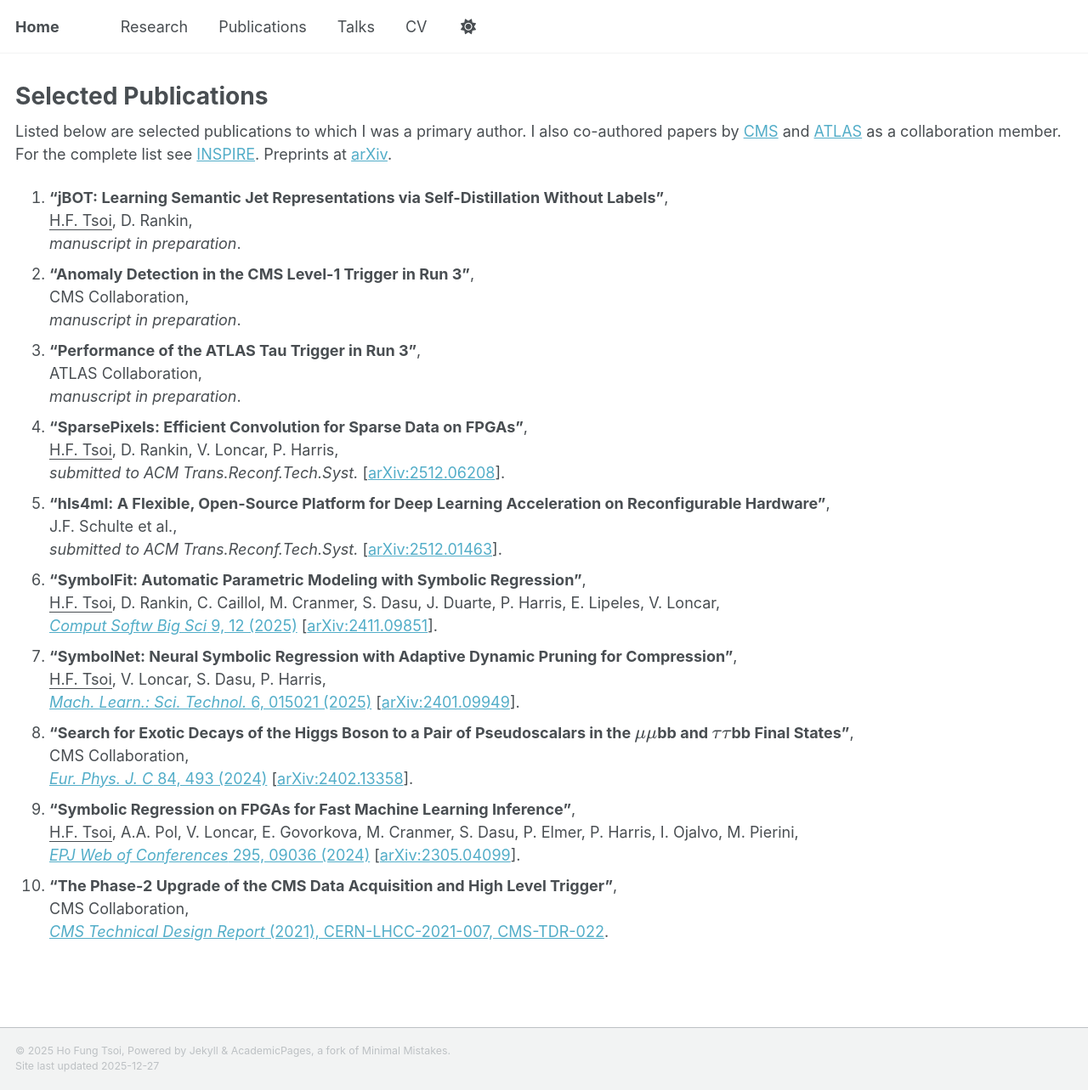
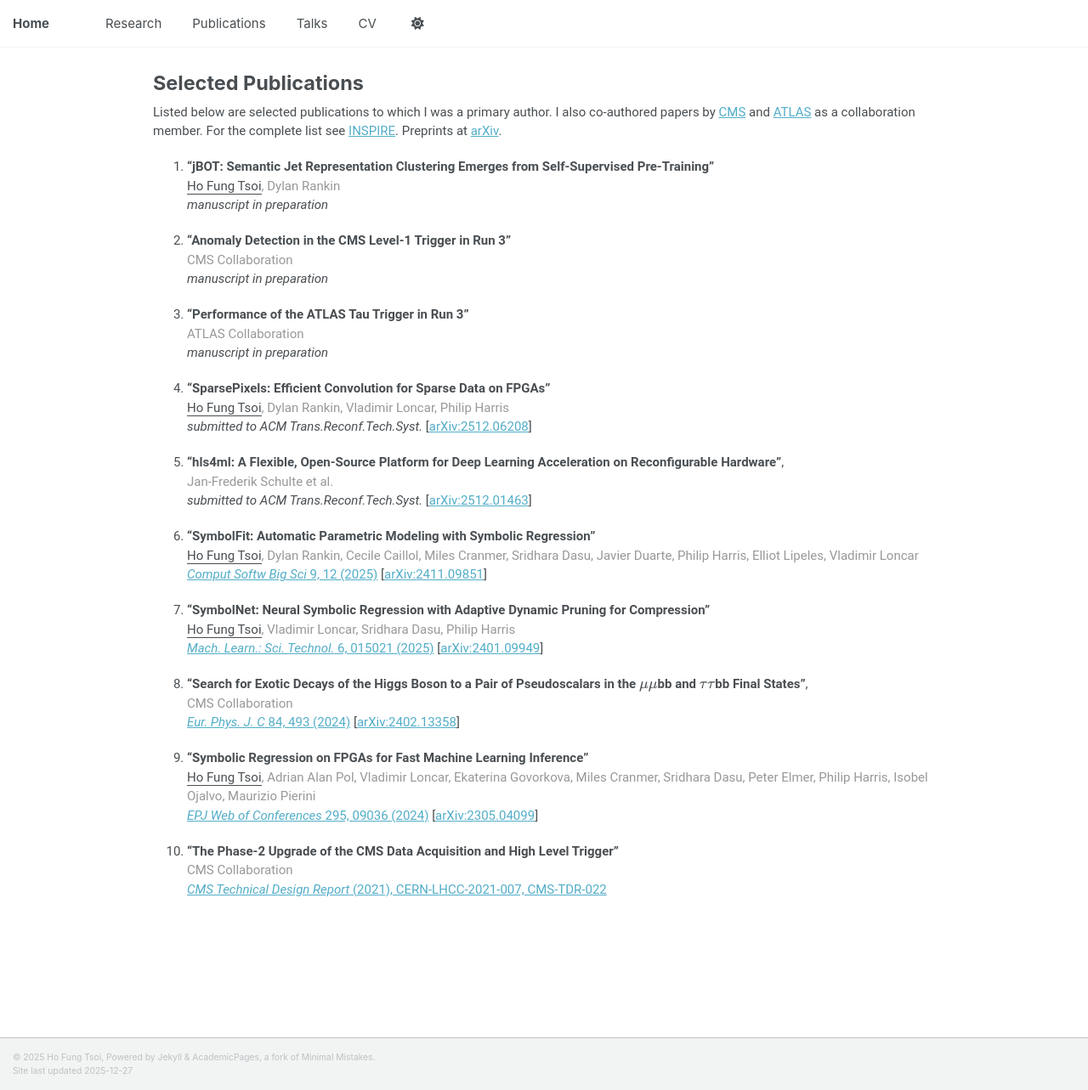
Before and after one commit to hftsoi/hftsoi.github.io, a Jekyll site: the page built from _pages/publications.md, in a window 1280 px wide and 1283 px high. Shown: the whole window at 85% size. Built offline with Jekyll 4.4.1, drawn with Linux system fonts in a browser that asks for light colours; a script bundle is joined from its source files by our own code; library files that are not in the unit come from our copies.

Commit message:
fix style

```diff
--- a/_includes/head/custom.html
+++ b/_includes/head/custom.html
@@ -13,6 +13,10 @@
 <link rel="manifest" href="{{ base_path }}/images/manifest.json"/>
 <link rel="icon" href="/images/favicon.ico"/>
 <meta name="theme-color" content="#ffffff"/>
+
+<link rel="preconnect" href="https://fonts.googleapis.com">
+<link rel="preconnect" href="https://fonts.gstatic.com" crossorigin>
+<link href="https://fonts.googleapis.com/css2?family=Inter:wght@400;600;700&display=swap" rel="stylesheet">
 
 <style>
 /* Remove circular/oval profile picture styling */
@@ -30,6 +34,18 @@
   width: auto !important;
   height: auto !important;
 }
+
+body { font-size: 15px; }
+
+.author__content,
+.author__bio,
+.author__urls {
+  font-size: 18px;
+}
+
+body {
+  font-family: "Roboto", sans-serif;
+}
 </style>
 
 <!-- Google tag (gtag.js) -->
--- a/_pages/publications.md
+++ b/_pages/publications.md
@@ -6,9 +6,9 @@ author_profile: false
 ---
 
 <style>
-@media (min-width: 1024px) {
+@media (min-width: 900px) {
   #main {
-    max-width: 1400px;
+    max-width: 950px;
   }
 
   .page {
@@ -19,37 +19,47 @@ author_profile: false
     padding-right: 0 !important;
   }
 }
+.grey { color: #989898ff; }
 </style>
 
 Listed below are selected publications to which I was a primary author. I also co-authored papers by [CMS](https://cms.cern/collaboration) and [ATLAS](https://atlas.cern/) as a collaboration member. For the complete list see [INSPIRE](https://inspirehep.net/authors/1791418). Preprints at [arXiv](https://arxiv.org/a/tsoi_h_1.html).
 
-1. **"jBOT: Learning Semantic Jet Representations via Self-Distillation Without Labels"**,
-   <u>H.F. Tsoi</u>, D. Rankin,
-   *manuscript in preparation*.
-1. **"Anomaly Detection in the CMS Level-1 Trigger in Run 3"**,
-   CMS Collaboration,
-   *manuscript in preparation*.
-1. **"Performance of the ATLAS Tau Trigger in Run 3"**,
-   ATLAS Collaboration,
-   *manuscript in preparation*.
-1. **"SparsePixels: Efficient Convolution for Sparse Data on FPGAs"**,
-   <u>H.F. Tsoi</u>, D. Rankin, V. Loncar, P. Harris,
-   *submitted to ACM Trans.Reconf.Tech.Syst.* \[[arXiv:2512.06208](https://arxiv.org/abs/2512.06208)\].
+1. **"jBOT: Semantic Jet Representation Clustering Emerges from Self-Supervised Pre-Training"**
+   <u>Ho Fung Tsoi</u><span class="grey">, Dylan Rankin</span>
+   *manuscript in preparation*
+
+1. **"Anomaly Detection in the CMS Level-1 Trigger in Run 3"**
+   <span class="grey">CMS Collaboration</span>
+   *manuscript in preparation*
+
+1. **"Performance of the ATLAS Tau Trigger in Run 3"**
+   <span class="grey">ATLAS Collaboration</span>
+   *manuscript in preparation*
+
+1. **"SparsePixels: Efficient Convolution for Sparse Data on FPGAs"**
+   <u>Ho Fung Tsoi</u><span class="grey">, Dylan Rankin, Vladimir Loncar, Philip Harris</span>
+   *submitted to ACM Trans.Reconf.Tech.Syst.* \[[arXiv:2512.06208](https://arxiv.org/abs/2512.06208)\]
+
 1. **"hls4ml: A Flexible, Open-Source Platform for Deep Learning Acceleration on Reconfigurable Hardware"**,
-   J.F. Schulte et al.,
-   *submitted to ACM Trans.Reconf.Tech.Syst.* \[[arXiv:2512.01463](https://arxiv.org/abs/2512.01463)\].
-1. **"SymbolFit: Automatic Parametric Modeling with Symbolic Regression"**,
-   <u>H.F. Tsoi</u>, D. Rankin, C. Caillol, M. Cranmer, S. Dasu, J. Duarte, P. Harris, E. Lipeles, V. Loncar,
-   [*Comput Softw Big Sci* 9, 12 (2025)](https://doi.org/10.1007/s41781-025-00140-9) \[[arXiv:2411.09851](https://arxiv.org/abs/2411.09851)\].
-1. **"SymbolNet: Neural Symbolic Regression with Adaptive Dynamic Pruning for Compression"**,
-   <u>H.F. Tsoi</u>, V. Loncar, S. Dasu, P. Harris,
-   [*Mach. Learn.: Sci. Technol.* 6, 015021 (2025)](https://doi.org/10.1088/2632-2153/adaad8) \[[arXiv:2401.09949](https://arxiv.org/abs/2401.09949)\].
+   <span class="grey">Jan-Frederik Schulte et al.</span>
+   *submitted to ACM Trans.Reconf.Tech.Syst.* \[[arXiv:2512.01463](https://arxiv.org/abs/2512.01463)\]
+
+1. **"SymbolFit: Automatic Parametric Modeling with Symbolic Regression"**
+   <u>Ho Fung Tsoi</u><span class="grey">, Dylan Rankin, Cecile Caillol, Miles Cranmer, Sridhara Dasu, Javier Duarte, Philip Harris, Elliot Lipeles, Vladimir Loncar</span>
+   [*Comput Softw Big Sci* 9, 12 (2025)](https://doi.org/10.1007/s41781-025-00140-9) \[[arXiv:2411.09851](https://arxiv.org/abs/2411.09851)\]
+
+1. **"SymbolNet: Neural Symbolic Regression with Adaptive Dynamic Pruning for Compression"**
+   <u>Ho Fung Tsoi</u><span class="grey">, Vladimir Loncar, Sridhara Dasu, Philip Harris</span>
+   [*Mach. Learn.: Sci. Technol.* 6, 015021 (2025)](https://doi.org/10.1088/2632-2153/adaad8) \[[arXiv:2401.09949](https://arxiv.org/abs/2401.09949)\]
+
 1. **"Search for Exotic Decays of the Higgs Boson to a Pair of Pseudoscalars in the $$\mu\mu$$bb and $$\tau\tau$$bb Final States"**,
-   CMS Collaboration,
-   [*Eur. Phys. J. C* 84, 493 (2024)](https://link.springer.com/article/10.1140/epjc/s10052-024-12727-4) \[[arXiv:2402.13358](https://arxiv.org/abs/2402.13358)\].
-1. **"Symbolic Regression on FPGAs for Fast Machine Learning Inference"**,
-   <u>H.F. Tsoi</u>, A.A. Pol, V. Loncar, E. Govorkova, M. Cranmer, S. Dasu, P. Elmer, P. Harris, I. Ojalvo, M. Pierini,
-   [*EPJ Web of Conferences* 295, 09036 (2024)](https://doi.org/10.1051/epjconf/202429509036) \[[arXiv:2305.04099](https://arxiv.org/abs/2305.04099)\].
-1. **"The Phase-2 Upgrade of the CMS Data Acquisition and High Level Trigger”**,
-   CMS Collaboration,
-   [*CMS Technical Design Report* (2021), CERN-LHCC-2021-007, CMS-TDR-022](https://cds.cern.ch/record/2759072).
+   <span class="grey">CMS Collaboration</span>
+   [*Eur. Phys. J. C* 84, 493 (2024)](https://link.springer.com/article/10.1140/epjc/s10052-024-12727-4) \[[arXiv:2402.13358](https://arxiv.org/abs/2402.13358)\]
+
+1. **"Symbolic Regression on FPGAs for Fast Machine Learning Inference"**
+   <u>Ho Fung Tsoi</u><span class="grey">, Adrian Alan Pol, Vladimir Loncar, Ekaterina Govorkova, Miles Cranmer, Sridhara Dasu, Peter Elmer, Philip Harris, Isobel Ojalvo, Maurizio Pierini</span>
+   [*EPJ Web of Conferences* 295, 09036 (2024)](https://doi.org/10.1051/epjconf/202429509036) \[[arXiv:2305.04099](https://arxiv.org/abs/2305.04099)\]
+
+1. **"The Phase-2 Upgrade of the CMS Data Acquisition and High Level Trigger”**
+   <span class="grey">CMS Collaboration</span>
+   [*CMS Technical Design Report* (2021), CERN-LHCC-2021-007, CMS-TDR-022](https://cds.cern.ch/record/2759072)
```
Also changed, not shown: _pages/cv.md (+2 -2 lines), _pages/research.md (+2 -2 lines), _pages/talks.md (+2 -2 lines).
